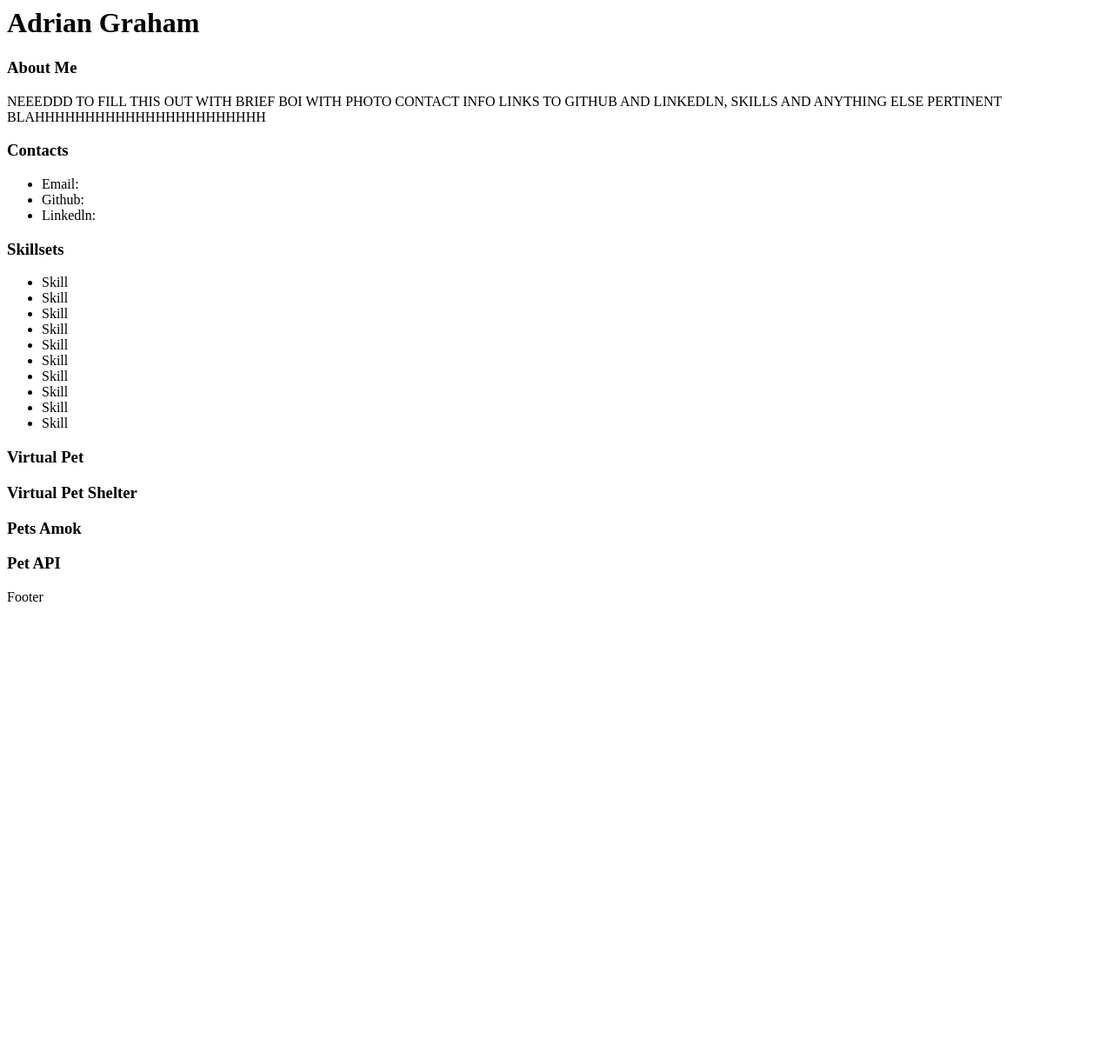
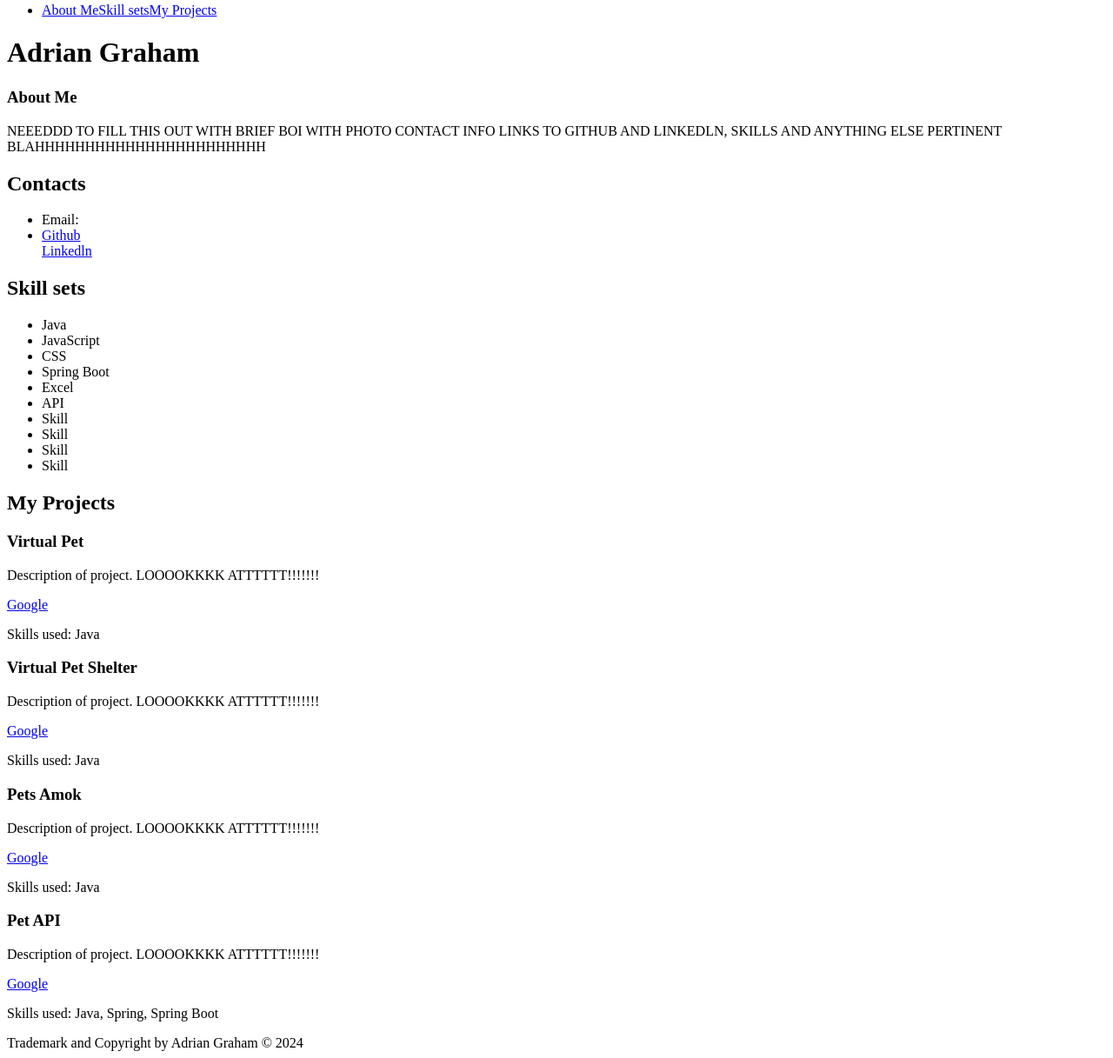
Before and after one commit to ProgramWithGraham/Program-With-Graham-Website, a plain HTML site: page index.html in a window 1280 px wide. Shown: the part 13-1230 px from the top of the page at 87% size. Before the commit the page ends 800 px from the top, so only its background shows below. Drawn offline with Linux system fonts and the light colour scheme.

Commit message:
added hyperlinks

```diff
--- a/index.html
+++ b/index.html
@@ -7,50 +7,96 @@
     <title>Adrian Graham Portfolio</title>
   </head>
   <body>
+    <nav class="Zone blue">
+      <ul class="main-nav">
+        <li>
+          <a href="#About me">About Me</a><a href="#Skill sets">Skill sets</a
+          ><a href="#My Projects">My Projects</a>
+        </li>
+      </ul>
+    </nav>
+    <div class="container">
       <header class="headline"><h1>Adrian Graham</h1></header>
-    <section class="Me">
+      <section class="Me" id="About Me">
         <h3>About Me</h3>
         <p>
-        NEEEDDD TO FILL THIS OUT WITH BRIEF BOI WITH PHOTO CONTACT INFO LINKS TO
-        GITHUB AND LINKEDLN, SKILLS AND ANYTHING ELSE PERTINENT
+          NEEEDDD TO FILL THIS OUT WITH BRIEF BOI WITH PHOTO CONTACT INFO LINKS
+          TO GITHUB AND LINKEDLN, SKILLS AND ANYTHING ELSE PERTINENT
           BLAHHHHHHHHHHHHHHHHHHHHHHH
         </p>
       </section>
       <aside class="sidebar">
-      <h3>Contacts</h3>
+        <h2>Contacts</h2>
         <ul>
           <li>Email:</li>
-        <li>Github:</li>
-        <li>Linkedln:</li>
+          <li>
+            <a
+              href="https://github.com/ProgramWithGraham/ProgramWithGraham.github.io"
+              >Github</a
+            >
+          </li>
+          <a
+            href="https://www.linkedin.com/public-profile/settings?trk=d_flagship3_profile_self_view_public_profile"
+            >Linkedln</a
+          >
         </ul>
       </aside>
-    <div class="box-1">
-      <h3>Skillsets</h3>
+      <section class="box-1" id="Skill sets">
+        <h2>Skill sets</h2>
         <ul>
-        <li>Skill</li>
-        <li>Skill</li>
-        <li>Skill</li>
-        <li>Skill</li>
-        <li>Skill</li>
-        <li>Skill</li>
+          <li>Java</li>
+          <li>JavaScript</li>
+          <li>CSS</li>
+          <li>Spring Boot</li>
+          <li>Excel</li>
+          <li>API</li>
           <li>Skill</li>
           <li>Skill</li>
           <li>Skill</li>
           <li>Skill</li>
         </ul>
-    </div>
+      </section>
+      <section class="project" id="My Projects"><h2>My Projects</h2></section>
       <article class="Article article-1">
         <h3>Virtual Pet</h3>
+        <!-- screenshot and link to google -->
+        <p>Description of project. LOOOOKKKK ATTTTTT!!!!!!!</p>
+        <a href="https://www.google.com">Google</a>
+
+        <div class="square-1">
+          <p>Skills used: Java</p>
+        </div>
       </article>
       <article class="Article article-2">
         <h3>Virtual Pet Shelter</h3>
+        <!-- screenshot and link to google -->
+        <p>Description of project. LOOOOKKKK ATTTTTT!!!!!!!</p>
+        <a href="https://www.google.com">Google</a>
+        <div class="square-2">
+          <p>Skills used: Java</p>
+        </div>
       </article>
       <article class="Article article-3">
         <h3>Pets Amok</h3>
+        <!-- screenshot and link to google -->
+        <p>Description of project. LOOOOKKKK ATTTTTT!!!!!!!</p>
+        <a href="https://www.google.com">Google</a>
+        <div class="square-3">
+          <p>Skills used: Java</p>
+        </div>
       </article>
       <article class="Article article-4">
         <h3>Pet API</h3>
+        <!-- screenshot and link to google -->
+        <p>Description of project. LOOOOKKKK ATTTTTT!!!!!!!</p>
+        <a href="https://www.google.com">Google</a>
+        <div class="square-4">
+          <p>Skills used: Java, Spring, Spring Boot</p>
+        </div>
       </article>
-    <footer class="zone yellow" id="toes">Footer</footer>
+      <footer class="trademark" id="toes">
+        Trademark and Copyright by Adrian Graham &copy; 2024
+      </footer>
+    </div>
   </body>
 </html>
--- a/style.css
+++ b/style.css
@@ -0,0 +1,5 @@
+@media (max-width: 500px) {
+  .container {
+    grid-template-areas: "headline";
+  }
+}
```
Lines whose indentation alone changed are shown as unchanged.
